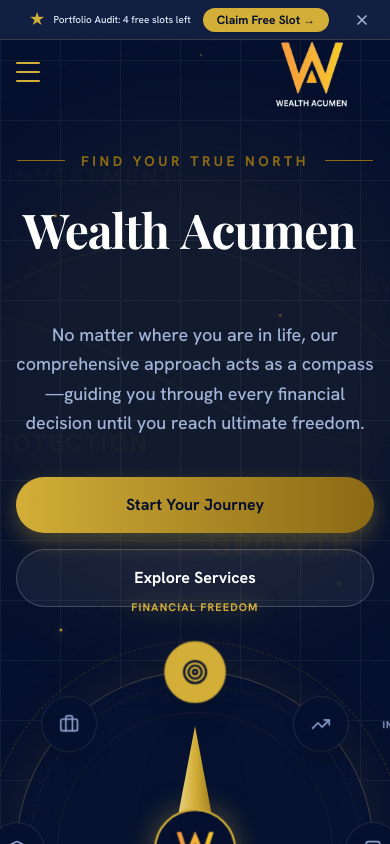
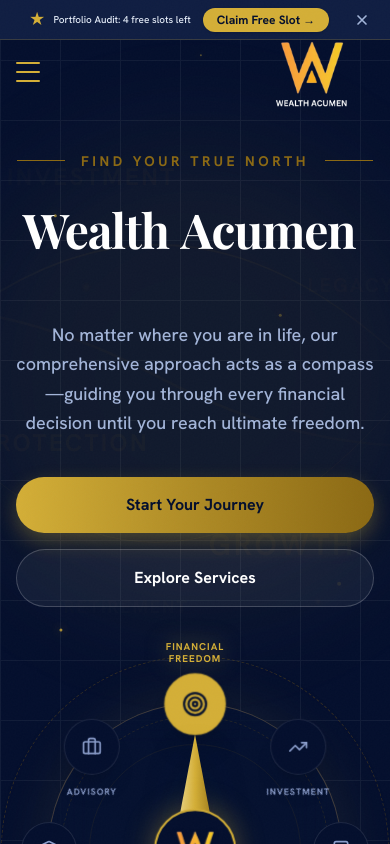
Before and after one commit to daxigautam/wealth_accumen, a Next.js app: page / in a window 390 px wide. Shown: the top 844 px of the page. Built offline with nearby package versions, Linux system fonts and the light colour scheme; a web font is replaced by a local one.

Commit message:
Optimize InteractiveCompassHero for mobile screens

```diff
--- a/src/components/ui/InteractiveCompassHero.tsx
+++ b/src/components/ui/InteractiveCompassHero.tsx
@@ -228,16 +228,15 @@
             </motion.div>
           </motion.div>
         </div>
-
         {/* Right Compass UI */}
         <motion.div
           className="flex-1 w-full max-w-[420px] lg:max-w-[500px] xl:max-w-[540px] aspect-square relative flex items-center justify-center mx-auto lg:ml-auto lg:mr-16 xl:mr-24 perspective-[1000px]"
         >
           {/* Orbital Outer Rings */}
-          <motion.div animate={{ rotate: 360 }} transition={{ duration: 40, repeat: Infinity, ease: "linear" }} className="absolute inset-[-30px] sm:inset-[-50px] rounded-full border border-dashed border-[#8B6914]/30 pointer-events-none" />
+          <motion.div animate={{ rotate: 360 }} transition={{ duration: 40, repeat: Infinity, ease: "linear" }} className="absolute inset-[-15px] sm:inset-[-50px] rounded-full border border-dashed border-[#8B6914]/30 pointer-events-none" />
 
           {/* Radar Sweep Effect inside compass */}
-          <div className="absolute inset-0 rounded-full overflow-hidden z-0 mask-image-radial pointer-events-none">
+          <div className="absolute inset-8 sm:inset-0 rounded-full overflow-hidden z-0 mask-image-radial pointer-events-none">
              <motion.div animate={{ rotate: 360 }} transition={{ duration: 10, repeat: Infinity, ease: "linear" }} className="absolute top-0 right-1/2 w-1/2 h-1/2 bg-gradient-to-br from-[#C5A059]/30 to-transparent origin-bottom-right" />
           </div>
 
@@ -246,7 +245,7 @@
             initial={{ opacity: 0, scale: 0.8 }}
             animate={{ opacity: 1, scale: 1 }}
             transition={{ duration: 1.5, ease: "easeOut" }}
-            className="absolute inset-0 rounded-full border border-[#C5A059]/30 bg-[#0B1736]/30 backdrop-blur-xl shadow-[0_0_60px_rgba(212,175,55,0.1)] z-10 transform-style-3d"
+            className="absolute inset-8 sm:inset-0 rounded-full border border-[#C5A059]/30 bg-[#0B1736]/30 backdrop-blur-xl shadow-[0_0_60px_rgba(212,175,55,0.1)] z-10 transform-style-3d"
           >
             <div className="absolute inset-3 rounded-full border border-dashed border-[#8B6914]/20" />
             <div className="absolute inset-10 rounded-full border border-[#8B6914]/10" />
@@ -278,9 +277,18 @@
                     <node.Icon className={`transition-colors duration-300 ${isHighlighted ? 'w-6 h-6 lg:w-7 lg:h-7 text-[#040F2D]' : 'w-5 h-5 lg:w-6 lg:h-6 text-[#8B9ECC] group-hover:text-[#040F2D]'}`} />
                   </motion.div>
                   <motion.span
-                    initial={{ opacity: 0 }} animate={{ opacity: 1 }} transition={{ delay: 1.8 + (node.id * 0.1) }}
-                    className={`absolute ${node.angle === 0 ? '-top-12' : node.angle === 180 ? '-bottom-12' : node.angle > 0 && node.angle < 180 ? '-right-28' : '-left-28'}
-                      px-2 py-1 text-[10px] sm:text-xs font-bold tracking-widest uppercase whitespace-nowrap transition-all duration-300
+                    initial={{ opacity: 0 }}
+                    animate={{ opacity: 1 }}
+                    transition={{ delay: 1.8 + (node.id * 0.1) }}
+                    className={`absolute px-2 py-1 text-[9px] sm:text-xs font-bold tracking-widest uppercase transition-all duration-300 leading-tight
+                      ${node.angle === 0
+                        ? 'bottom-full mb-2 left-1/2 -translate-x-1/2 text-center w-24 whitespace-normal lg:bottom-auto lg:mb-0 lg:left-1/2 lg:-translate-x-1/2 lg:-top-12 lg:whitespace-nowrap'
+                        : node.angle === 180
+                          ? 'top-full mt-2 left-1/2 -translate-x-1/2 text-center w-24 whitespace-normal lg:top-auto lg:mt-0 lg:left-1/2 lg:-translate-x-1/2 lg:-bottom-12 lg:whitespace-nowrap'
+                          : node.angle > 0 && node.angle < 180
+                            ? 'top-full mt-2 left-1/2 -translate-x-1/2 text-center w-24 whitespace-normal lg:top-auto lg:mt-0 lg:left-auto lg:translate-x-0 lg:-right-28 lg:text-left lg:whitespace-nowrap'
+                            : 'top-full mt-2 left-1/2 -translate-x-1/2 text-center w-24 whitespace-normal lg:top-auto lg:mt-0 lg:left-auto lg:translate-x-0 lg:-left-28 lg:text-right lg:whitespace-nowrap'
+                      }
                       ${isHighlighted ? 'text-[#D4AF37] scale-110 drop-shadow-[0_0_10px_rgba(212,175,55,0.5)]' : 'text-[#8B9ECC]'}
                     `}
                   >
@@ -295,7 +303,7 @@
           <motion.div
             animate={{ rotate: activeAngle }}
             transition={{ duration: isSpinning ? 5.5 : 0.6, ease: isSpinning ? [0.15, 0.95, 0.4, 1] : "backOut" }}
-            className="absolute z-20 w-20 h-[75%] pointer-events-none drop-shadow-[0_10px_20px_rgba(4,15,45,0.2)]"
+            className="absolute z-20 w-20 h-[70%] sm:h-[75%] pointer-events-none drop-shadow-[0_10px_20px_rgba(4,15,45,0.2)]"
           >
             <svg viewBox="0 0 100 400" className="w-full h-full">
               <polygon points="50,15 85,200 50,200" fill="url(#gold-grad)" />
```
